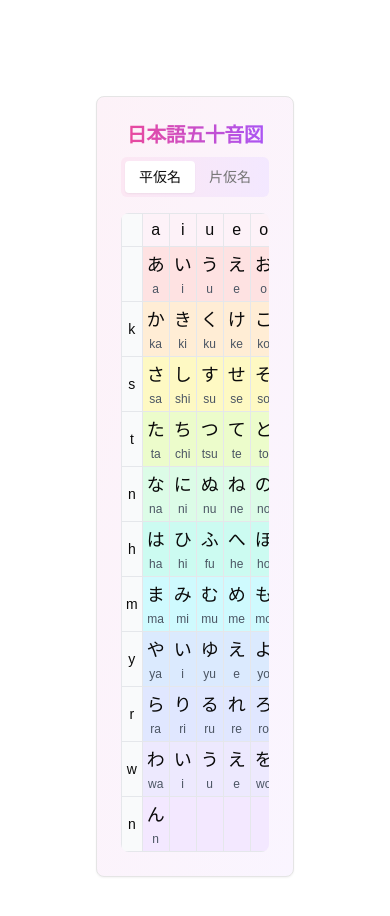
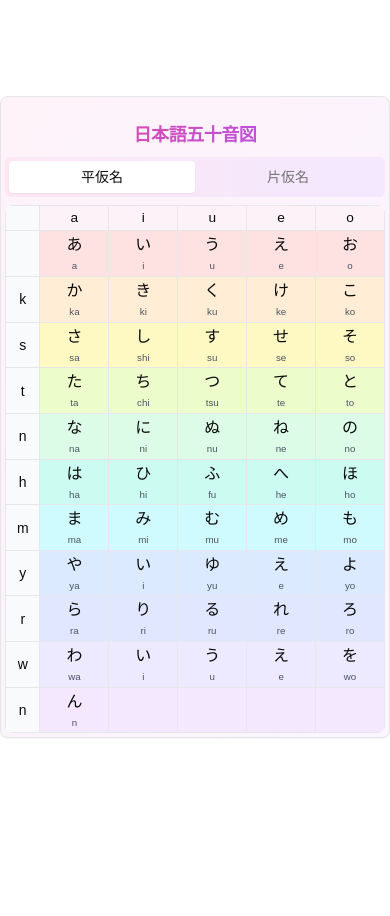
Before and after one commit to onewesong/Kana, a Next.js app: page / in a window 390 px wide. Shown: the top 916 px of the page. After the commit the page ends 844 px from the top, so only its background shows below. Built offline with nearby package versions, Linux system fonts and the light colour scheme.

Commit message:
Add build command to Makefile, create pnpm-lock.yaml, and enhance HiraganaChart component styles

```diff
--- a/components/HiraganaChart.tsx
+++ b/components/HiraganaChart.tsx
@@ -84,12 +84,12 @@ const HiraganaChart = () => {
   const renderTable = (characters: CharacterMap, showRomanji = false) => {
     return (
       <div className="overflow-x-auto rounded-lg">
-        <table className="w-full border-collapse bg-white shadow-sm">
+        <table className="w-full border-collapse bg-white shadow-sm text-[3.5vw] sm:text-base">
           <thead>
             <tr>
-              <th className="p-1 border border-gray-200 bg-gray-50 w-8"></th>
+              <th className="p-0.5 sm:p-1 border border-gray-200 bg-gray-50 w-6 sm:w-8"></th>
               {romanji.vowels.map((vowel, index) => (
-                <th key={index} className="p-1 border border-gray-200 bg-pink-50 w-14 text-center font-medium">
+                <th key={index} className="p-0.5 sm:p-1 border border-gray-200 bg-pink-50 w-12 sm:w-14 text-center font-medium">
                   {vowel}
                 </th>
               ))}
@@ -98,17 +98,17 @@ const HiraganaChart = () => {
           <tbody>
             {Object.entries(characters).map(([row, chars]) => (
               <tr key={row}>
-                <td className="p-1 border border-gray-200 text-center text-sm font-medium bg-gray-50 w-8">
+                <td className="p-0.5 sm:p-1 border border-gray-200 text-center text-sm font-medium bg-gray-50 w-6 sm:w-8">
                   {row === 'vowels' ? '' :
                    row === 'n_single' ? 'n' : row}
                 </td>
                 {chars.map((char: string, i: number) => (
-                  <td key={i} className={`p-1 border border-gray-200 text-center w-14 transition-colors duration-300 ${colorSchemes[row as keyof CharacterMap]}`}>
+                  <td key={i} className={`p-0.5 sm:p-1 border border-gray-200 text-center w-12 sm:w-14 transition-colors duration-300 ${colorSchemes[row as keyof CharacterMap]}`}>
                     {char && (
                       <div className="flex flex-col items-center justify-center">
-                        <div className="text-lg font-medium mb-0.5">{char}</div>
+                        <div className="text-base sm:text-lg font-medium mb-0.5">{char}</div>
                         {showRomanji && (
-                          <div className="text-xs text-gray-600">
+                          <div className="text-[2.5vw] sm:text-xs text-gray-600">
                             {romanji[row as keyof CharacterMap][i]}
                           </div>
                         )}
@@ -125,17 +125,17 @@ const HiraganaChart = () => {
   };
 
   return (
-    <Card className="w-full max-w-3xl bg-gradient-to-br from-pink-50 to-purple-50">
-      <CardHeader className="pb-2">
-        <CardTitle className="text-xl text-center bg-clip-text text-transparent bg-gradient-to-r from-pink-500 to-purple-500">
+    <Card className="w-screen sm:w-full max-w-none sm:max-w-3xl bg-gradient-to-br from-pink-50 to-purple-50">
+      <CardHeader className="pb-1 sm:pb-2">
+        <CardTitle className="text-lg sm:text-xl text-center bg-clip-text text-transparent bg-gradient-to-r from-pink-500 to-purple-500">
           日本語五十音図
         </CardTitle>
       </CardHeader>
-      <CardContent>
+      <CardContent className="p-1 sm:p-6">
         <Tabs defaultValue="hiragana" className="w-full">
-          <TabsList className="grid w-full grid-cols-2 mb-4 bg-gradient-to-r from-pink-100 to-purple-100">
-            <TabsTrigger value="hiragana" className="data-[state=active]:bg-white">平仮名</TabsTrigger>
-            <TabsTrigger value="katakana" className="data-[state=active]:bg-white">片仮名</TabsTrigger>
+          <TabsList className="grid w-full grid-cols-2 mb-2 sm:mb-4 bg-gradient-to-r from-pink-100 to-purple-100">
+            <TabsTrigger value="hiragana" className="data-[state=active]:bg-white text-sm sm:text-base">平仮名</TabsTrigger>
+            <TabsTrigger value="katakana" className="data-[state=active]:bg-white text-sm sm:text-base">片仮名</TabsTrigger>
           </TabsList>
           <TabsContent value="hiragana">
             {renderTable(hiragana, true)}
```
Also changed, not shown: 2 other files (tests, documents, lock files or other folders).
